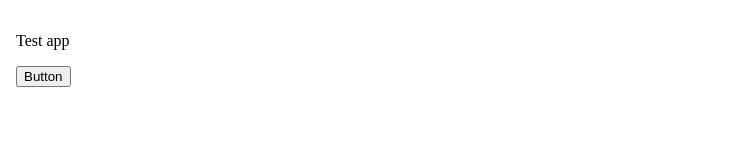
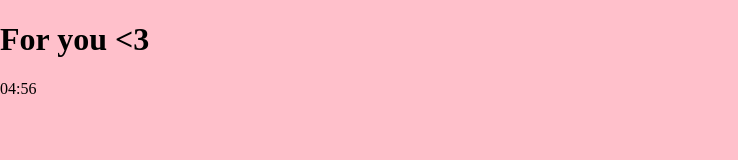
Before and after one commit to riada-zotiny/app_pomodoro, an Electron app: page index.html in a window 492 px wide. Shown: the top 160 px of the page, 738 px wide, since content can reach past the window. Drawn offline with Linux system fonts and the light colour scheme.

Commit message:
trying to figure out how timer on JS is working

```diff
--- a/index.html
+++ b/index.html
@@ -2,16 +2,15 @@
 <html lang="en">
   <head>
     <meta charset="UTF-8" />
-    <title>app name</title>
+    <title> Pomodoro </title>
     <link rel="stylesheet" href="styles.css" />
   </head>
 
   <body>
-    <div class="app">
-      <p>Test app</p>
-      <button id="testBtn">Button</button>
+    <div class="pomodoro">
+       <h1>For you &lt;3</h1>
+      <div id="timer">100</div>
     </div>
-
     <script src="script.js"></script>
   </body>
 </html>
--- a/main.js
+++ b/main.js
@@ -2,7 +2,7 @@ const { app, BrowserWindow } = require("electron");
 
 function createWindow() {
   const win = new BrowserWindow({
-    width: 292,
+    width: 492,
     height: 430,
     resizable: false,
     maximizable: false,
--- a/script.js
+++ b/script.js
@@ -0,0 +1,15 @@
+const departMinutes = 5;
+let temps = departMinutes * 60;
+
+const timerElement = document.getElementById("timer");
+
+setInterval(() => {
+  let minutes = parseInt(temps / 60, 10);
+  let secondes = parseInt(temps % 60, 10);
+
+  minutes = minutes < 10 ? "0" + minutes : minutes;
+  secondes = secondes < 10 ? "0" + secondes : secondes;
+
+  timerElement.innerText = `${minutes}:${secondes}`;
+  temps = temps <= 0 ? 0 : temps - 1;
+}, 1000);
--- a/styles.css
+++ b/styles.css
@@ -5,10 +5,10 @@
 
 body {
   margin: 0;
-  width: 100vw;
-  height: 100vh;
+  width: 400vw;
+  height: 300vh;
 
-  background: white;
+  background: #ffc0cb;
   user-select: none;
   -webkit-app-region: drag;
 }
```
